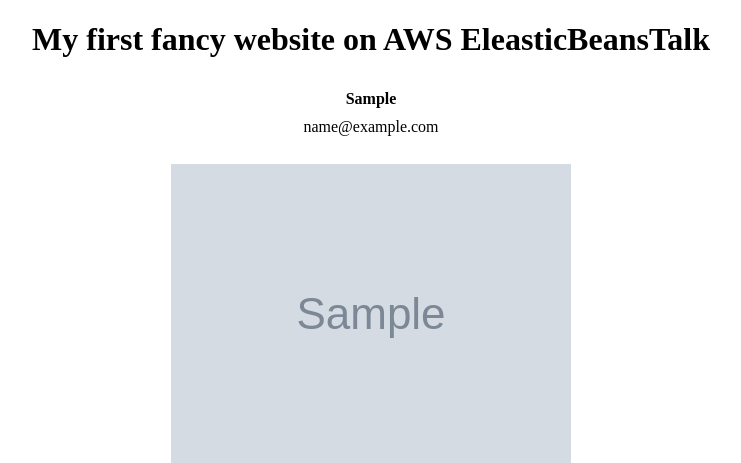
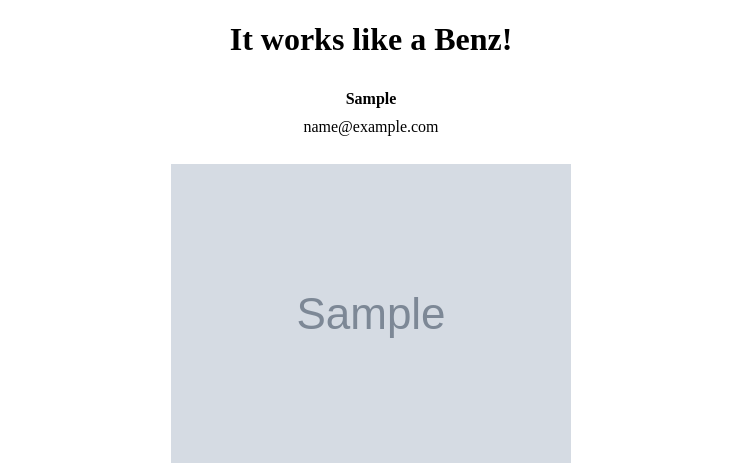
Before and after one commit to sysnasri/benz, a Flask app: template templates/index.html in a window 1280 px wide. Shown: the top 463 px of the page, without its empty margins (269-1010 px from the left). Run offline with Flask 2, Linux system fonts and the light colour scheme; the template is opened without the code that fills it: most values are stand-ins (such as "Sample title", 1, 10 or a date in 2020); grey boxes marked "Sample" are stand-in pictures.

Commit message:
change on UI

```diff
--- a/templates/index.html
+++ b/templates/index.html
@@ -6,7 +6,7 @@
     <title>My fancy website</title>
 </head>
 <p class="display">
-<h1 style="text-align: center;">My first fancy website on AWS EleasticBeansTalk</h1>
+<h1 style="text-align: center;">It works like a Benz!</h1>
 </p>
 <div class="flex">
 
```
